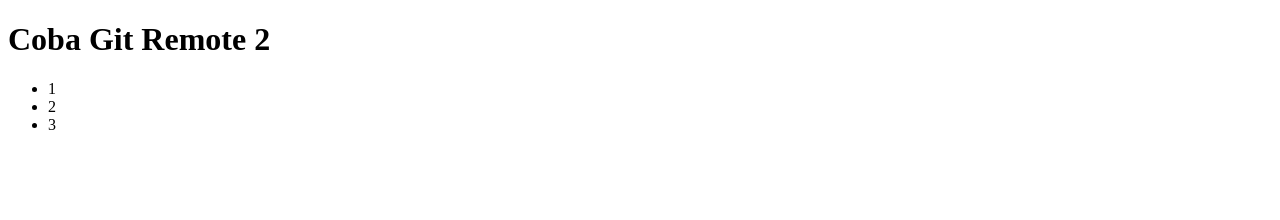
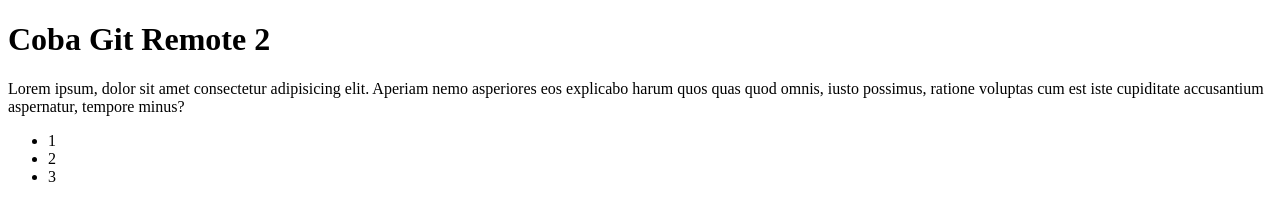
Before and after one commit to siswanto173/git-test-remote2, a plain HTML site: page index.html in a window 1280 px wide. Drawn offline with Linux system fonts and the light colour scheme.

Commit message:
menambah paragraf

```diff
--- a/index.html
+++ b/index.html
@@ -8,6 +8,12 @@
   <body>
     <!-- studi kasus jika sudah ada repo di local tapi di githab belum ada -->
     <h1>Coba Git Remote 2</h1>
+    <p>
+      Lorem ipsum, dolor sit amet consectetur adipisicing elit. Aperiam nemo
+      asperiores eos explicabo harum quos quas quod omnis, iusto possimus,
+      ratione voluptas cum est iste cupiditate accusantium aspernatur, tempore
+      minus?
+    </p>
     <ul>
       <li>1</li>
       <li>2</li>
```
